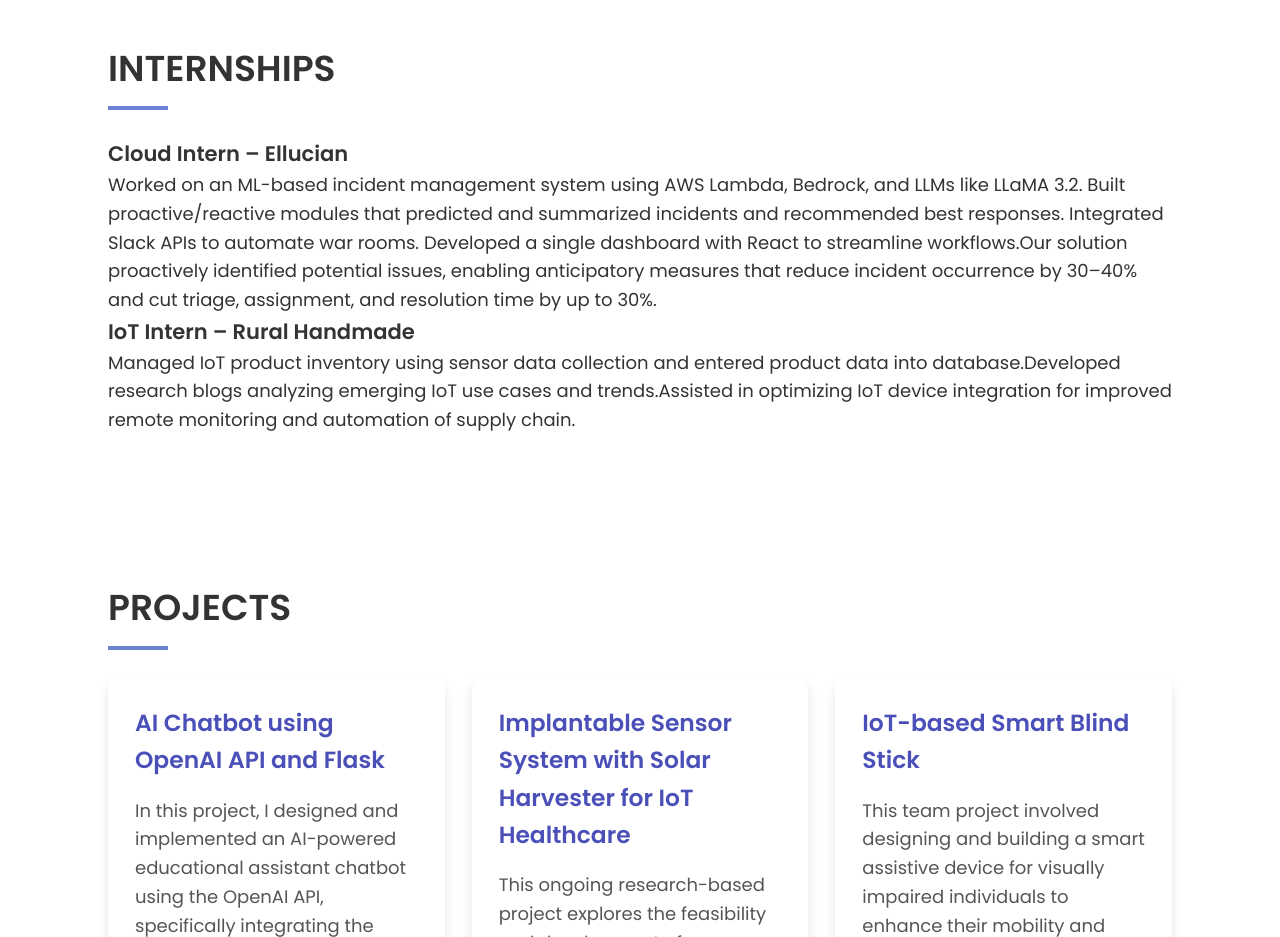
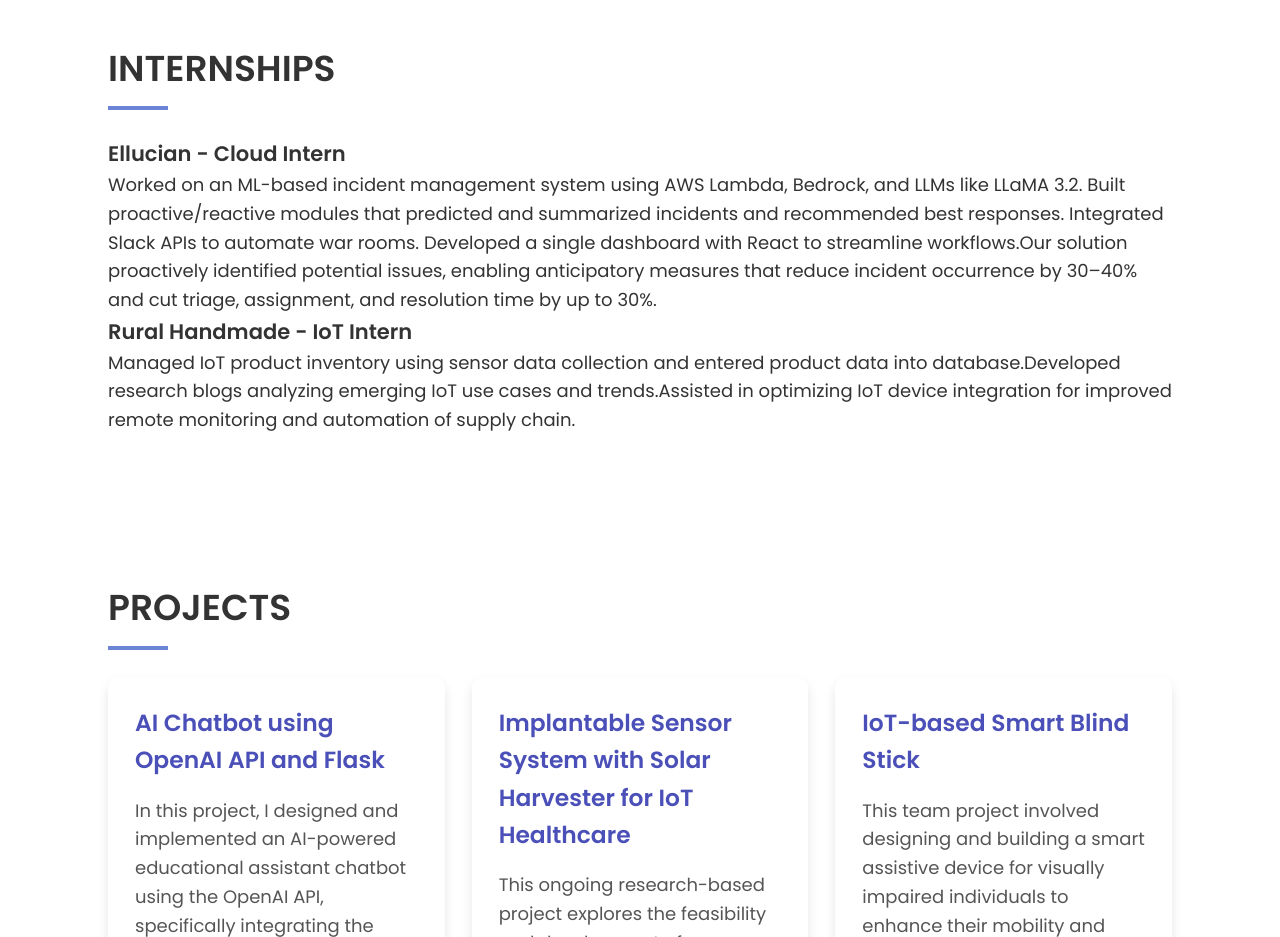
Before and after one commit to pavithrareddy17/vercel, a React (Create React App) app: page / in a window 1280 px wide. Shown: the part 2160-3097 px from the top of the page. Built offline with nearby package versions, Linux system fonts and the light colour scheme.

Commit message:
Update App.js

```diff
--- a/src/App.js
+++ b/src/App.js
@@ -73,12 +73,12 @@ function App() {
      <Section id="internships" title="INTERNSHIPS">
   <div className="internship-list">
     <div className="internship">
-      <h3>Cloud Intern – Ellucian</h3>
+      <h3>Ellucian - Cloud Intern </h3>
       <p>Worked on an ML-based incident management system using AWS Lambda, Bedrock, and LLMs like LLaMA 3.2. Built proactive/reactive modules that predicted and summarized incidents and recommended best responses. Integrated Slack APIs to automate war rooms. Developed a single dashboard with React to streamline workflows.Our solution proactively identified potential issues, enabling anticipatory measures that reduce incident
 occurrence by 30–40% and cut triage, assignment, and resolution time by up to 30%.</p>
     </div>
     <div className="internship">
-      <h3>IoT Intern – Rural Handmade</h3>
+      <h3> Rural Handmade - IoT Intern </h3>
       <p>Managed IoT product inventory using sensor data collection and entered product data into database.Developed research blogs analyzing emerging IoT use cases and trends.Assisted in optimizing IoT device integration for improved remote monitoring and automation of supply chain.</p>
     </div>
   </div>
```
